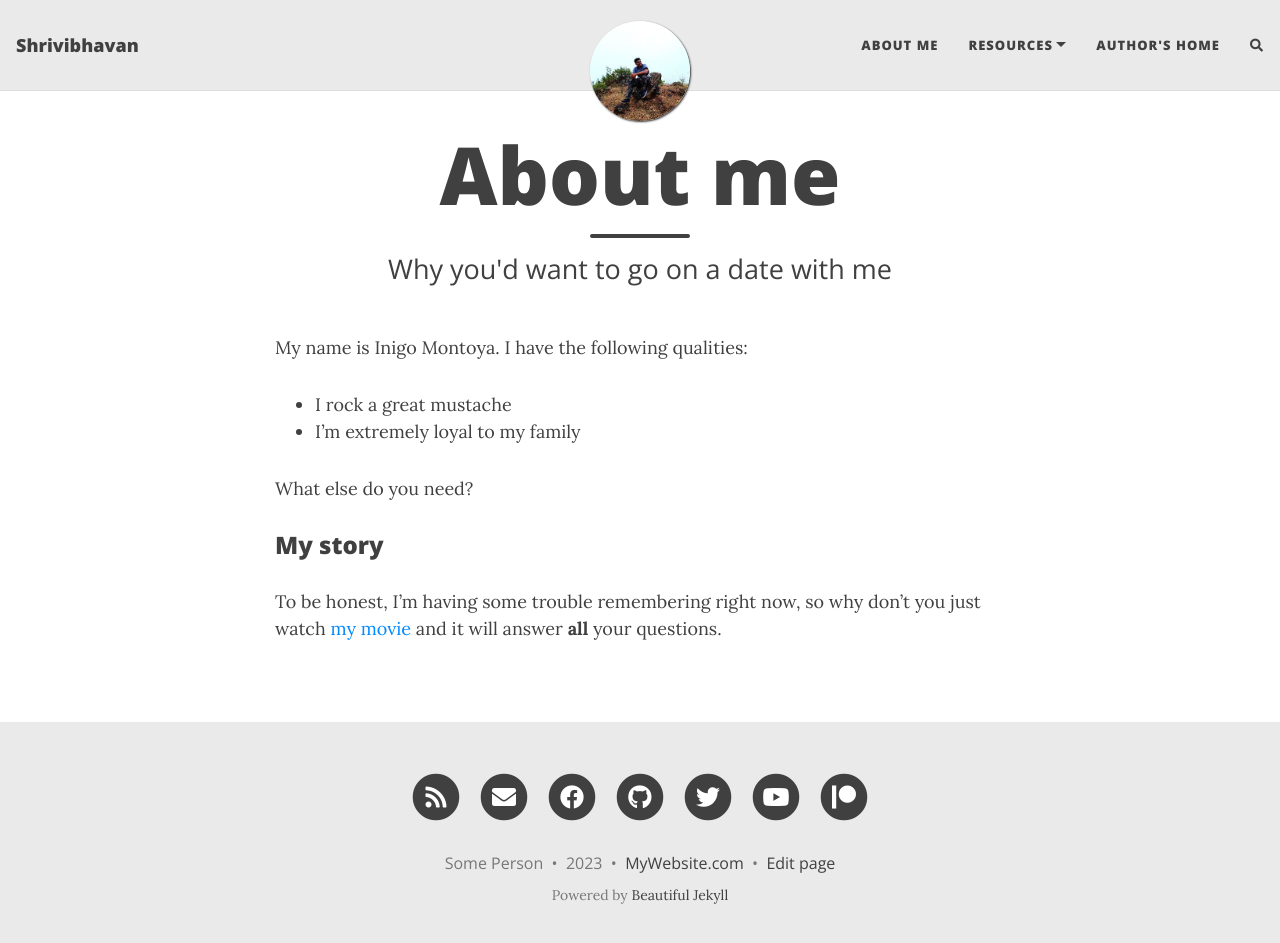
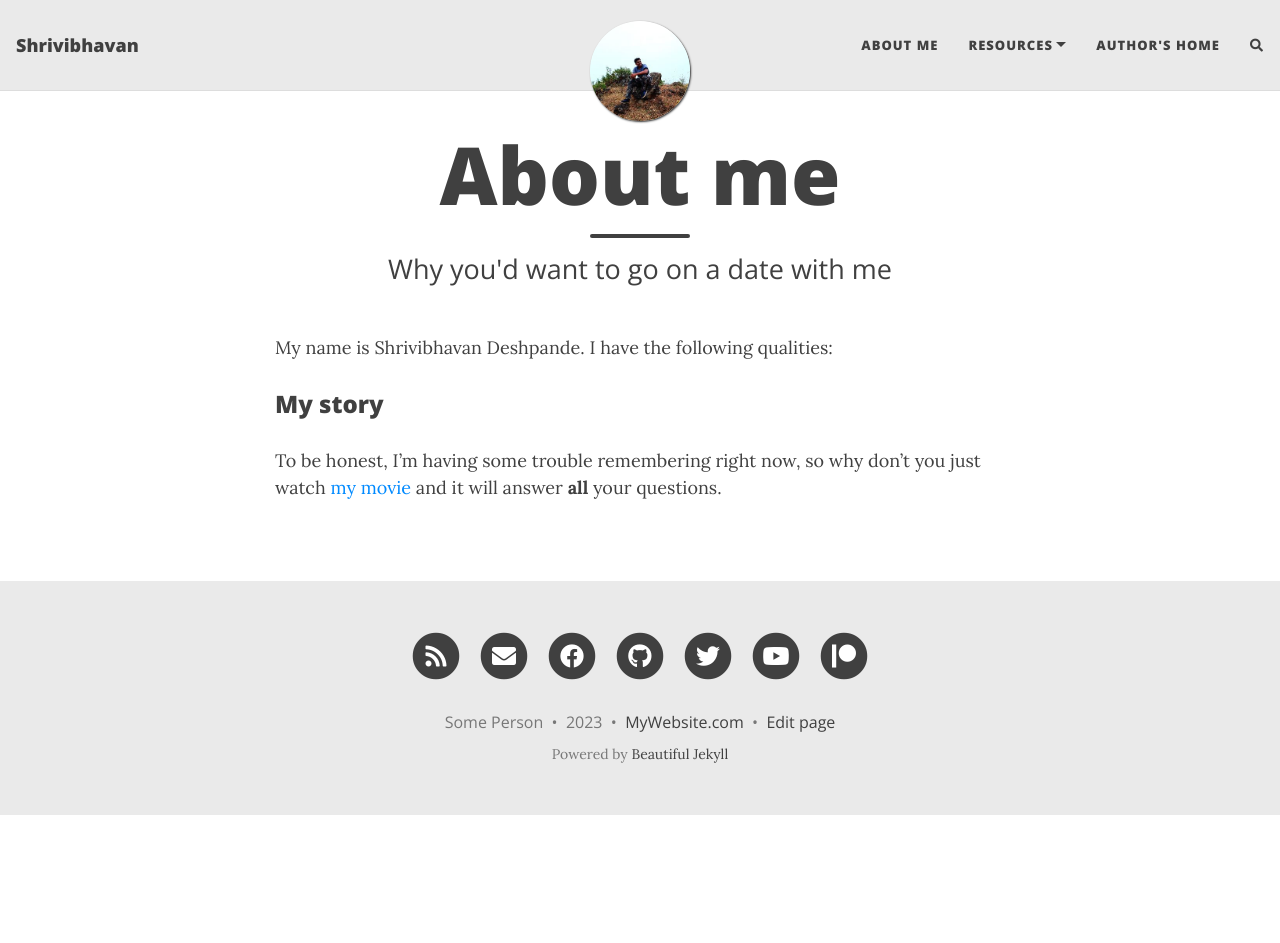
Before and after one commit to shrivibhavan/shrivibhavan.github.io, a Jekyll site: the page built from aboutme.md, in a window 1280 px wide and 956 px high. Shown: the top 943 px of the window. Built offline with Jekyll 4.4.1, drawn with Linux system fonts in a browser that asks for light colours; nearby versions of some CDN libraries; comment, search, counter and statistics services are not loaded.

Commit message:
Update aboutme.md

```diff
--- a/aboutme.md
+++ b/aboutme.md
@@ -4,12 +4,10 @@ title: About me
 subtitle: Why you'd want to go on a date with me
 ---
 
-My name is Inigo Montoya. I have the following qualities:
+My name is Shrivibhavan Deshpande. I have the following qualities:
 
-- I rock a great mustache
-- I'm extremely loyal to my family
 
-What else do you need?
+
 
 ### My story
 
```
